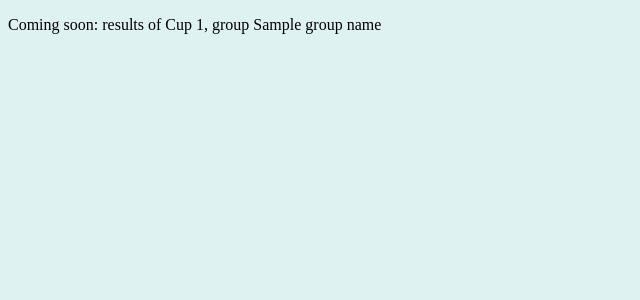
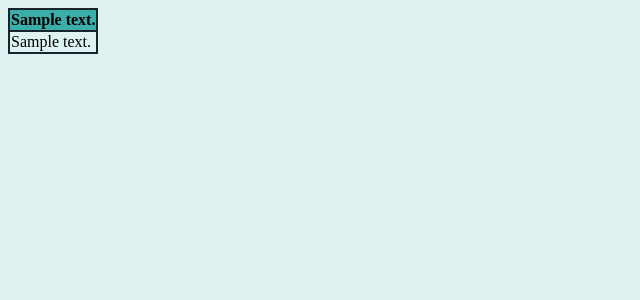
Before and after one commit to eeeeeeeelias/codenames, a Django app: template codenames/templates/codenames/one_group_table.html in a window 1280 px wide. Shown: the top 300 px of the page, without its empty margins (0-640 px from the left). Run offline with Django 3.2, Linux system fonts and the light colour scheme; the template is opened without the code that fills it: most values are stand-ins (such as "Sample title", 1, 10 or a date in 2020).

Commit message:
Display table of group

```diff
--- a/codenames/templates/codenames/one_group_table.html
+++ b/codenames/templates/codenames/one_group_table.html
@@ -7,8 +7,27 @@
     <link rel="stylesheet" type="text/css" href="{% static 'codenames/style.css' %}">
 </head>
 <body>
-    <p>
-        Coming soon: results of Cup {{ cup_number }}, group {{ group_name }}
-    </p>
+    <table>
+    <tr>
+        {% for cell in group_header %}
+        <th {% if cell.class_ %} class="{{ cell.class_ }}"{% endif %}>
+            <div {% if cell.title %}title="{{cell.title}}"{% endif %}>
+                {{ cell.content }}
+            </div>
+        </th>
+        {% endfor %}
+    </tr>
+    {% for row in group_table %}
+    <tr>
+        {% for cell in row %}
+        <td {% if cell.class_ %} class="{{ cell.class_ }}"{% endif %}>
+            <div {% if cell.title %}title="{{cell.title}}"{% endif %} class="hey">
+                {{ cell.content }}
+            </div>
+        </td>
+        {% endfor %}
+    </tr>
+    {% endfor %}
+    </table>
 </body>
 </html>
```
